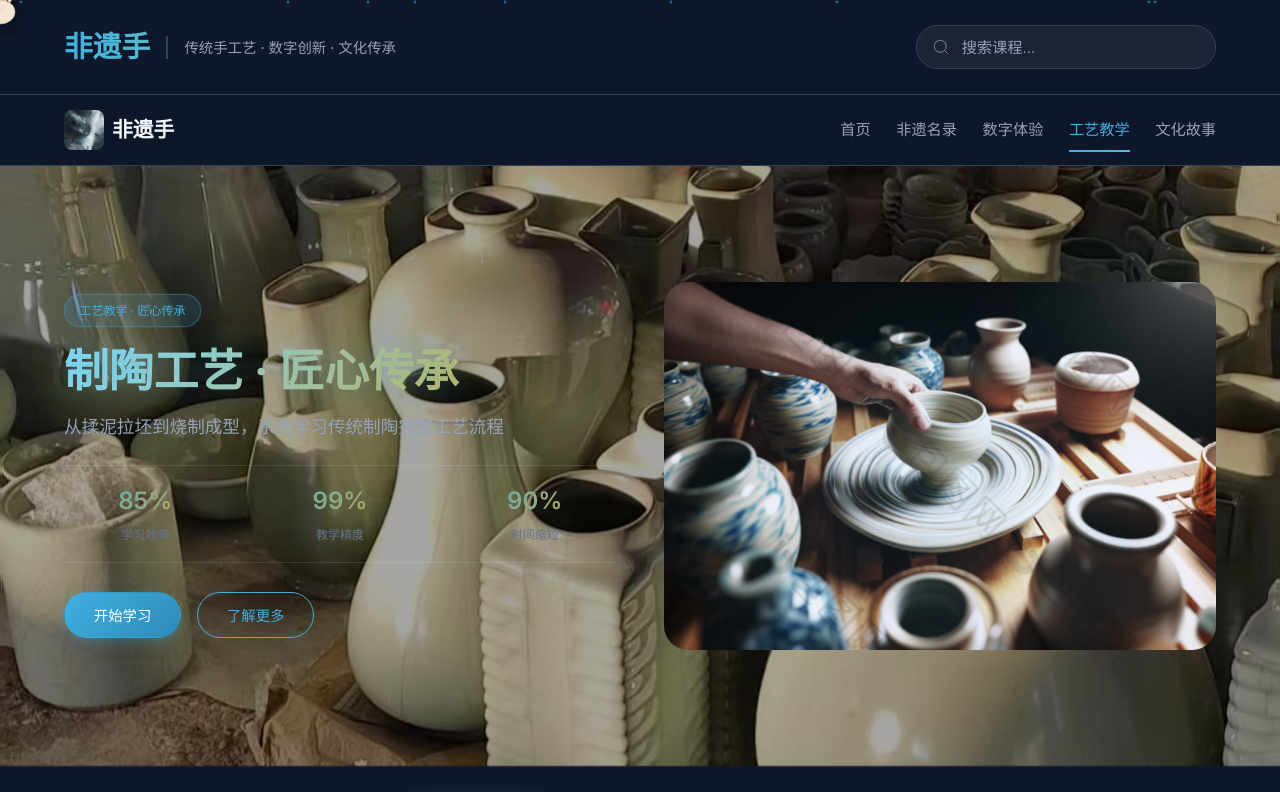
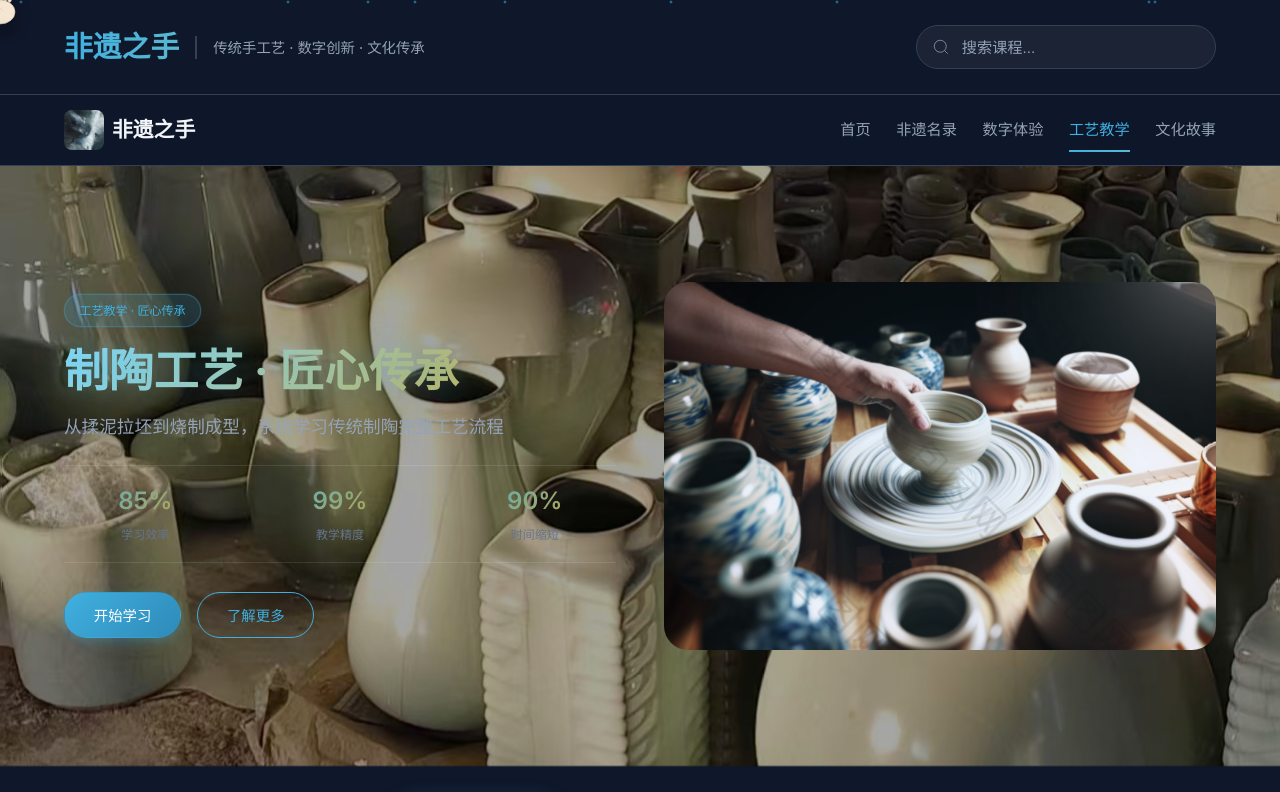
Before and after one commit to Heart-0110/The-Hand-of-Intangible-Cultural-Heritage, a website: page 4.gongyijiaoxue.html in a window 1280 px wide. Shown: the top 792 px of the page. Drawn offline with Linux system fonts and the light colour scheme.

Commit message:
Update 4.gongyijiaoxue.html

```diff
--- a/4.gongyijiaoxue.html
+++ b/4.gongyijiaoxue.html
@@ -612,7 +612,7 @@
     <header class="site-header">
         <div class="header-top">
             <div class="site-title">
-                <h1>非遗手</h1>
+                <h1>非遗之手</h1>
                 <span class="tagline">传统手工艺 · 数字创新 · 文化传承</span>
             </div>
             <div class="search-container">
@@ -632,8 +632,8 @@
         <div class="nav-container">
             <div class="logo-container">
                 <a href="1.shouye.html" class="logo">
-                    <img src="img/shuimo.jpg" alt="非遗手" width="40" height="40">
-                    <span class="logo-text">非遗手</span>
+                    <img src="img/shuimo.jpg" alt="非遗之手" width="40" height="40">
+                    <span class="logo-text">非遗之手</span>
                 </a>
             </div>
             <ul class="main-nav" id="main-nav">
```
